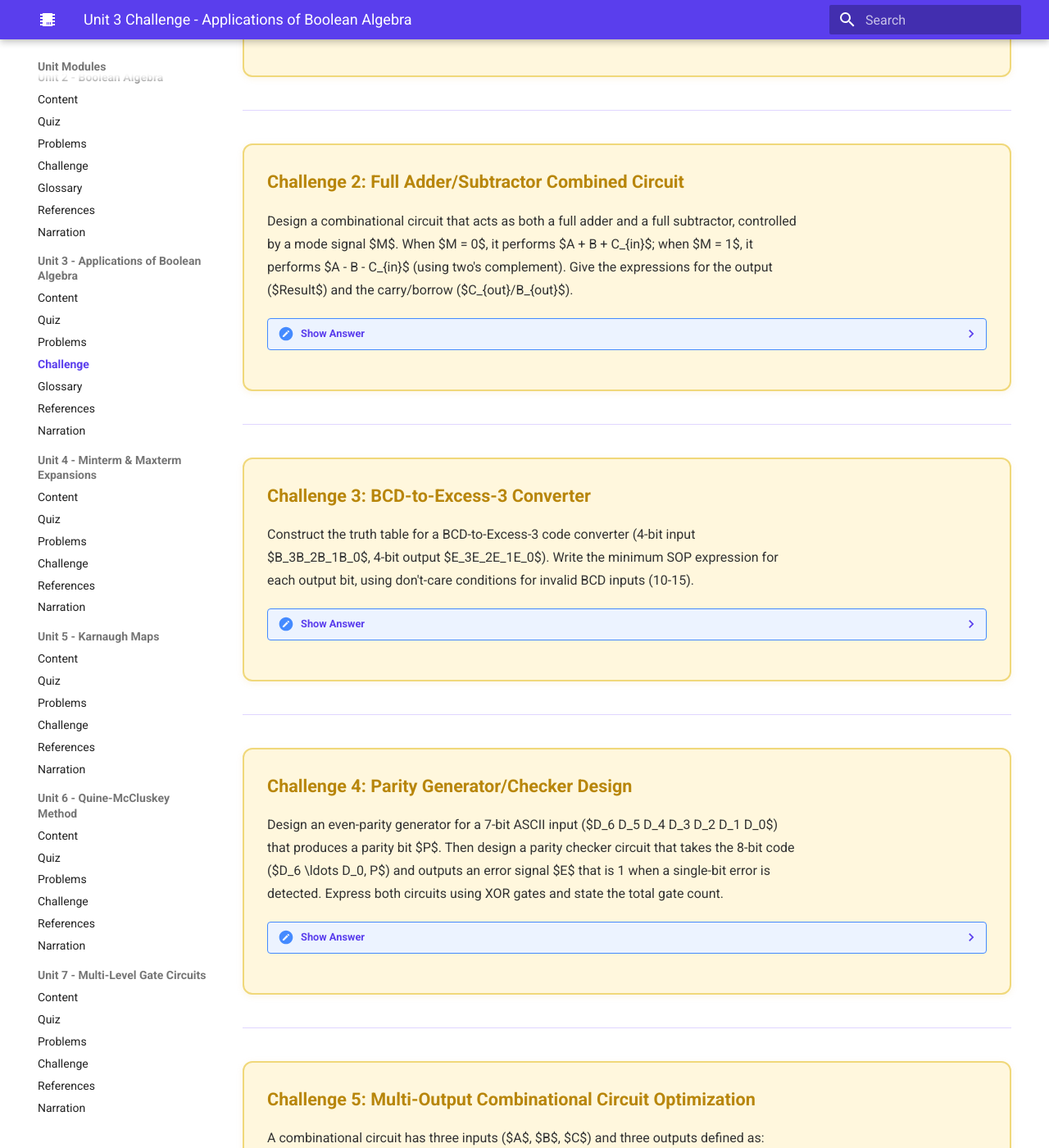
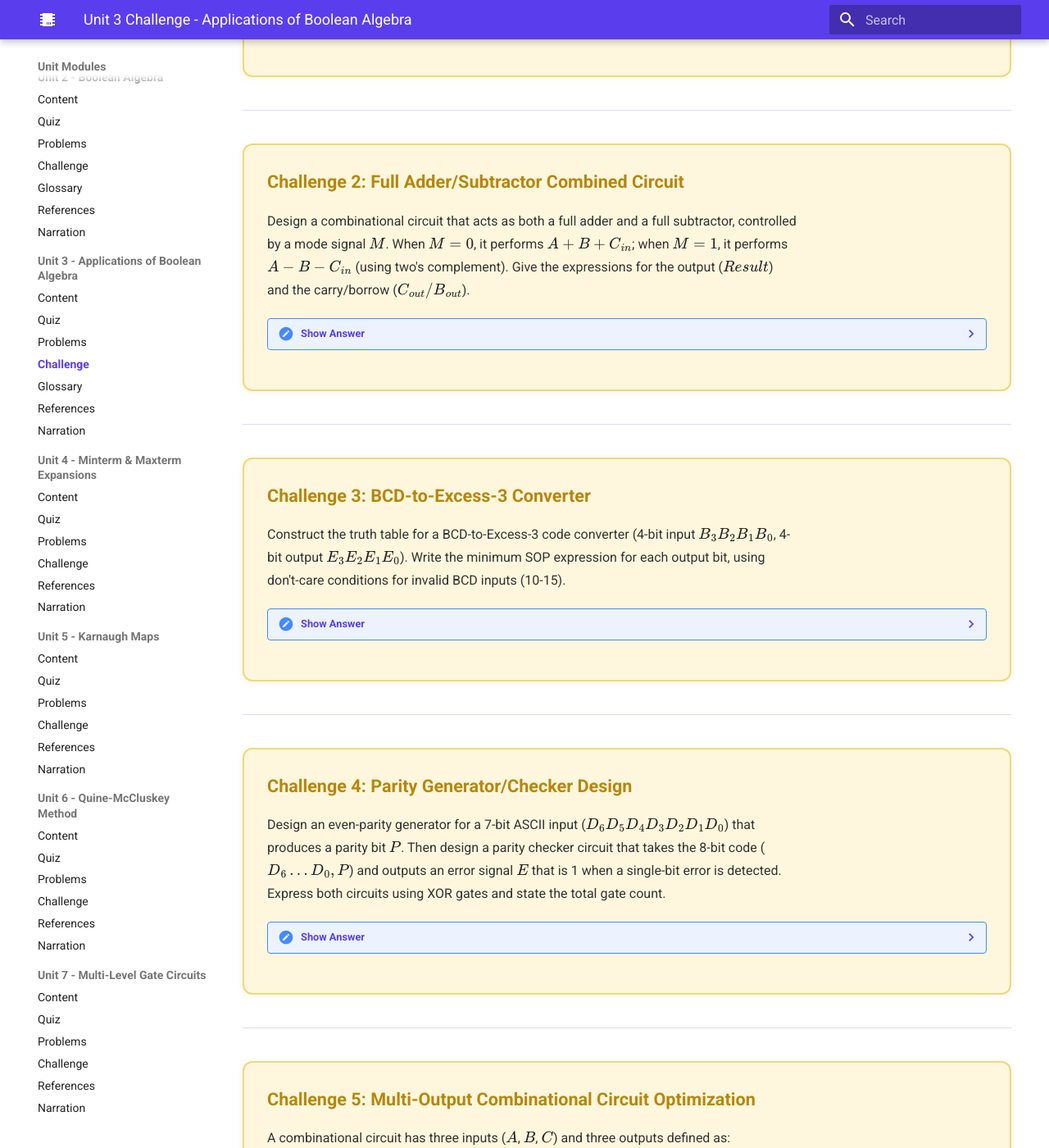
Before and after one commit to Nati-123/intelligent-textbook-ee2301, an MkDocs documentation site: the page built from docs/unit3-applications-boolean-algebra/challenge.md, in a window 1280 px wide and 1400 px high, scrolled down 667 px. Shown: the whole window at 82% size. Built offline with MkDocs 1.6.1 and Material for MkDocs 9.7.7, drawn with Linux system fonts in a browser that asks for light colours; some of the changed text lies outside the part shown.

Commit message:
Fix challenge math: add markdown to details elements, use arithmatex spans in p tags
The key fix is adding markdown attribute to <details> elements so the
markdown processing chain reaches the inner solution divs. Inline math
in <p style> tags uses <span class="arithmatex"> for MathJax, while
display math and table headers use $/$$ processed by pymdownx.

Co-Authored-By: Claude Opus 4.6 <noreply@anthropic.com>

```diff
--- a/docs/unit3-applications-boolean-algebra/challenge.md
+++ b/docs/unit3-applications-boolean-algebra/challenge.md
@@ -17,21 +17,18 @@ These challenge problems test deeper understanding. Only final answers are provi
 
 <p style="color: #B8860B; font-weight: 700; font-size: 1.08rem; margin-top: 0; margin-bottom: 14px;">Challenge 1: Circuit Design from Word Problem</p>
 
-<p style="color: #333; line-height: 1.75;">A security system has four sensors: Door ($D$), Window ($W$), Motion ($M$), and Glass-break ($G$). The alarm ($A$) should activate when:</p>
+<p style="color: #333; line-height: 1.75;">A security system has four sensors: Door (<span class="arithmatex">\(D\)</span>), Window (<span class="arithmatex">\(W\)</span>), Motion (<span class="arithmatex">\(M\)</span>), and Glass-break (<span class="arithmatex">\(G\)</span>). The alarm (<span class="arithmatex">\(A\)</span>) should activate when:</p>
 
 - The door sensor AND at least one other sensor are triggered, OR
 - Any three or more sensors are triggered simultaneously
 
-<p style="color: #333; line-height: 1.75;">Write the minimum SOP expression for the alarm output $A$.</p>
+<p style="color: #333; line-height: 1.75;">Write the minimum SOP expression for the alarm output <span class="arithmatex">\(A\)</span>.</p>
 
-<details style="margin-top: 1rem;">
+<details style="margin-top: 1rem;" markdown>
 <summary style="color: #5A3EED; font-weight: 700; cursor: pointer;">Show Answer</summary>
 <div style="background: #E7F7E7; border: 2px solid #81C784; border-radius: 10px; padding: 18px 22px; margin-top: 10px;" markdown>
-
-$A = DW + DM + DG + WMG$
-
-The first three terms cover "door AND at least one other." The last term covers "any three without door" (only $WMG$ is possible for three or more without $D$). The case of all four is covered by the first three terms already.
-
+<p style="color: #2E7D32; font-weight: 700; margin-top: 0;"><span class="arithmatex">\(A = DW + DM + DG + WMG\)</span></p>
+<p style="color: #333; line-height: 1.75; margin-bottom: 0;">The first three terms cover "door AND at least one other." The last term covers "any three without door" (only <span class="arithmatex">\(WMG\)</span> is possible for three or more without <span class="arithmatex">\(D\)</span>). The case of all four is covered by the first three terms already.</p>
 </div>
 </details>
 
@@ -43,24 +40,22 @@ The first three terms cover "door AND at least one other." The last term covers
 
 <p style="color: #B8860B; font-weight: 700; font-size: 1.08rem; margin-top: 0; margin-bottom: 14px;">Challenge 2: Full Adder/Subtractor Combined Circuit</p>
 
-<p style="color: #333; line-height: 1.75;">Design a combinational circuit that acts as both a full adder and a full subtractor, controlled by a mode signal $M$. When $M = 0$, it performs $A + B + C_{in}$; when $M = 1$, it performs $A - B - C_{in}$ (using two's complement). Give the expressions for the output ($Result$) and the carry/borrow ($C_{out}/B_{out}$).</p>
+<p style="color: #333; line-height: 1.75;">Design a combinational circuit that acts as both a full adder and a full subtractor, controlled by a mode signal <span class="arithmatex">\(M\)</span>. When <span class="arithmatex">\(M = 0\)</span>, it performs <span class="arithmatex">\(A + B + C_{in}\)</span>; when <span class="arithmatex">\(M = 1\)</span>, it performs <span class="arithmatex">\(A - B - C_{in}\)</span> (using two's complement). Give the expressions for the output (<span class="arithmatex">\(Result\)</span>) and the carry/borrow (<span class="arithmatex">\(C_{out}/B_{out}\)</span>).</p>
 
-<details style="margin-top: 1rem;">
+<details style="margin-top: 1rem;" markdown>
 <summary style="color: #5A3EED; font-weight: 700; cursor: pointer;">Show Answer</summary>
 <div style="background: #E7F7E7; border: 2px solid #81C784; border-radius: 10px; padding: 18px 22px; margin-top: 10px;" markdown>
-
-$Result = A \oplus (B \oplus M) \oplus C_{in}$
+<p style="color: #2E7D32; font-weight: 700; margin-top: 0;"><span class="arithmatex">\(Result = A \oplus (B \oplus M) \oplus C_{in}\)</span></p>
 
 $$C_{out}/B_{out} = (A \oplus M) \cdot (B \oplus M) + (B \oplus M) \cdot C_{in} + C_{in} \cdot (A \oplus M)$$
 
-Equivalently, XOR $B$ and $C_{in}$ with $M$ before feeding them to a standard full adder:
+<p style="color: #333; line-height: 1.75;">Equivalently, XOR <span class="arithmatex">\(B\)</span> and <span class="arithmatex">\(C_{in}\)</span> with <span class="arithmatex">\(M\)</span> before feeding them to a standard full adder:</p>
 
 $$Result = A \oplus B' \oplus C'_{in} \text{ where } B' = B \oplus M,\; C'_{in} = C_{in} \oplus M$$
 
 $$C_{out} = A \cdot B' + B' \cdot C'_{in} + C'_{in} \cdot A$$
 
-When $M = 1$, the initial carry-in should also be 1 to complete the two's complement.
-
+<p style="color: #333; line-height: 1.75; margin-bottom: 0;">When <span class="arithmatex">\(M = 1\)</span>, the initial carry-in should also be 1 to complete the two's complement.</p>
 </div>
 </details>
 
@@ -72,9 +67,9 @@ When $M = 1$, the initial carry-in should also be 1 to complete the two's comple
 
 <p style="color: #B8860B; font-weight: 700; font-size: 1.08rem; margin-top: 0; margin-bottom: 14px;">Challenge 3: BCD-to-Excess-3 Converter</p>
 
-<p style="color: #333; line-height: 1.75;">Construct the truth table for a BCD-to-Excess-3 code converter (4-bit input $B_3B_2B_1B_0$, 4-bit output $E_3E_2E_1E_0$). Write the minimum SOP expression for each output bit, using don't-care conditions for invalid BCD inputs (10-15).</p>
+<p style="color: #333; line-height: 1.75;">Construct the truth table for a BCD-to-Excess-3 code converter (4-bit input <span class="arithmatex">\(B_3B_2B_1B_0\)</span>, 4-bit output <span class="arithmatex">\(E_3E_2E_1E_0\)</span>). Write the minimum SOP expression for each output bit, using don't-care conditions for invalid BCD inputs (10-15).</p>
 
-<details style="margin-top: 1rem;">
+<details style="margin-top: 1rem;" markdown>
 <summary style="color: #5A3EED; font-weight: 700; cursor: pointer;">Show Answer</summary>
 <div style="background: #E7F7E7; border: 2px solid #81C784; border-radius: 10px; padding: 18px 22px; margin-top: 10px;" markdown>
 
@@ -91,7 +86,7 @@ When $M = 1$, the initial carry-in should also be 1 to complete the two's comple
 | 1000 | 1011 |
 | 1001 | 1100 |
 
-Minimum SOP (with don't cares for inputs 10-15):
+<p style="color: #2E7D32; font-weight: 700; margin-top: 1rem;">Minimum SOP (with don't cares for inputs 10-15):</p>
 
 $$E_3 = B_3 + B_2 B_1 + B_2 B_0$$
 
@@ -112,26 +107,24 @@ $$E_0 = \overline{B_0}$$
 
 <p style="color: #B8860B; font-weight: 700; font-size: 1.08rem; margin-top: 0; margin-bottom: 14px;">Challenge 4: Parity Generator/Checker Design</p>
 
-<p style="color: #333; line-height: 1.75;">Design an even-parity generator for a 7-bit ASCII input ($D_6 D_5 D_4 D_3 D_2 D_1 D_0$) that produces a parity bit $P$. Then design a parity checker circuit that takes the 8-bit code ($D_6 \ldots D_0, P$) and outputs an error signal $E$ that is 1 when a single-bit error is detected. Express both circuits using XOR gates and state the total gate count.</p>
+<p style="color: #333; line-height: 1.75;">Design an even-parity generator for a 7-bit ASCII input (<span class="arithmatex">\(D_6 D_5 D_4 D_3 D_2 D_1 D_0\)</span>) that produces a parity bit <span class="arithmatex">\(P\)</span>. Then design a parity checker circuit that takes the 8-bit code (<span class="arithmatex">\(D_6 \ldots D_0, P\)</span>) and outputs an error signal <span class="arithmatex">\(E\)</span> that is 1 when a single-bit error is detected. Express both circuits using XOR gates and state the total gate count.</p>
 
-<details style="margin-top: 1rem;">
+<details style="margin-top: 1rem;" markdown>
 <summary style="color: #5A3EED; font-weight: 700; cursor: pointer;">Show Answer</summary>
 <div style="background: #E7F7E7; border: 2px solid #81C784; border-radius: 10px; padding: 18px 22px; margin-top: 10px;" markdown>
-
-**Parity generator:**
+<p style="color: #2E7D32; font-weight: 700; margin-top: 0;">Parity generator:</p>
 
 $$P = D_6 \oplus D_5 \oplus D_4 \oplus D_3 \oplus D_2 \oplus D_1 \oplus D_0$$
 
-Requires **6 XOR gates** (cascaded).
+<p style="color: #333; line-height: 1.75;">Requires <strong>6 XOR gates</strong> (cascaded).</p>
 
-**Parity checker:**
+<p style="color: #2E7D32; font-weight: 700;">Parity checker:</p>
 
 $$E = D_6 \oplus D_5 \oplus D_4 \oplus D_3 \oplus D_2 \oplus D_1 \oplus D_0 \oplus P$$
 
-$E = 1$ indicates an error (odd number of 1s detected). Requires **7 XOR gates**.
+<p style="color: #333; line-height: 1.75;"><span class="arithmatex">\(E = 1\)</span> indicates an error (odd number of 1s detected). Requires <strong>7 XOR gates</strong>.</p>
 
-**Total: 13 XOR gates** (6 for generator + 7 for checker).
-
+<p style="color: #2E7D32; font-weight: 700; margin-bottom: 0;">Total: 13 XOR gates (6 for generator + 7 for checker).</p>
 </div>
 </details>
 
@@ -143,7 +136,7 @@ $E = 1$ indicates an error (odd number of 1s detected). Requires **7 XOR gates**
 
 <p style="color: #B8860B; font-weight: 700; font-size: 1.08rem; margin-top: 0; margin-bottom: 14px;">Challenge 5: Multi-Output Combinational Circuit Optimization</p>
 
-<p style="color: #333; line-height: 1.75;">A combinational circuit has three inputs ($A$, $B$, $C$) and three outputs defined as:</p>
+<p style="color: #333; line-height: 1.75;">A combinational circuit has three inputs (<span class="arithmatex">\(A\)</span>, <span class="arithmatex">\(B\)</span>, <span class="arithmatex">\(C\)</span>) and three outputs defined as:</p>
 
 - $F_1 = \sum m(0, 2, 3, 5, 7)$
 - $F_2 = \sum m(0, 1, 4, 5, 6)$
@@ -151,11 +144,10 @@ $E = 1$ indicates an error (odd number of 1s detected). Requires **7 XOR gates**
 
 <p style="color: #333; line-height: 1.75;">Find the minimum two-level AND-OR implementation for all three outputs using shared product terms where possible. State the total gate count (AND gates + OR gates + inverters).</p>
 
-<details style="margin-top: 1rem;">
+<details style="margin-top: 1rem;" markdown>
 <summary style="color: #5A3EED; font-weight: 700; cursor: pointer;">Show Answer</summary>
 <div style="background: #E7F7E7; border: 2px solid #81C784; border-radius: 10px; padding: 18px 22px; margin-top: 10px;" markdown>
-
-**Minimum expressions:**
+<p style="color: #2E7D32; font-weight: 700; margin-top: 0;">Minimum expressions:</p>
 
 $$F_1 = \overline{A}\,\overline{B} + \overline{A}\,C + BC$$
 
@@ -163,10 +155,9 @@ $$F_2 = \overline{B}\,\overline{C} + A\overline{C} + \overline{A}\,\overline{B}$
 
 $$F_3 = \overline{A}\,\overline{B}\,C + \overline{A}\,B\,\overline{C} + AB\overline{C} + ABC = AB + \overline{B}\,C + \overline{A}\,B\,\overline{C}$$
 
-Shared term $\overline{A}\,\overline{B}$ appears in both $F_1$ and $F_2$.
+<p style="color: #333; line-height: 1.75;">Shared term <span class="arithmatex">\(\overline{A}\,\overline{B}\)</span> appears in both <span class="arithmatex">\(F_1\)</span> and <span class="arithmatex">\(F_2\)</span>.</p>
 
-**Total: 8 AND gates, 3 OR gates, 3 inverters = 14 gates**
-
+<p style="color: #2E7D32; font-weight: 700; margin-bottom: 0;">Total: 8 AND gates, 3 OR gates, 3 inverters = 14 gates</p>
 </div>
 </details>
 
```
